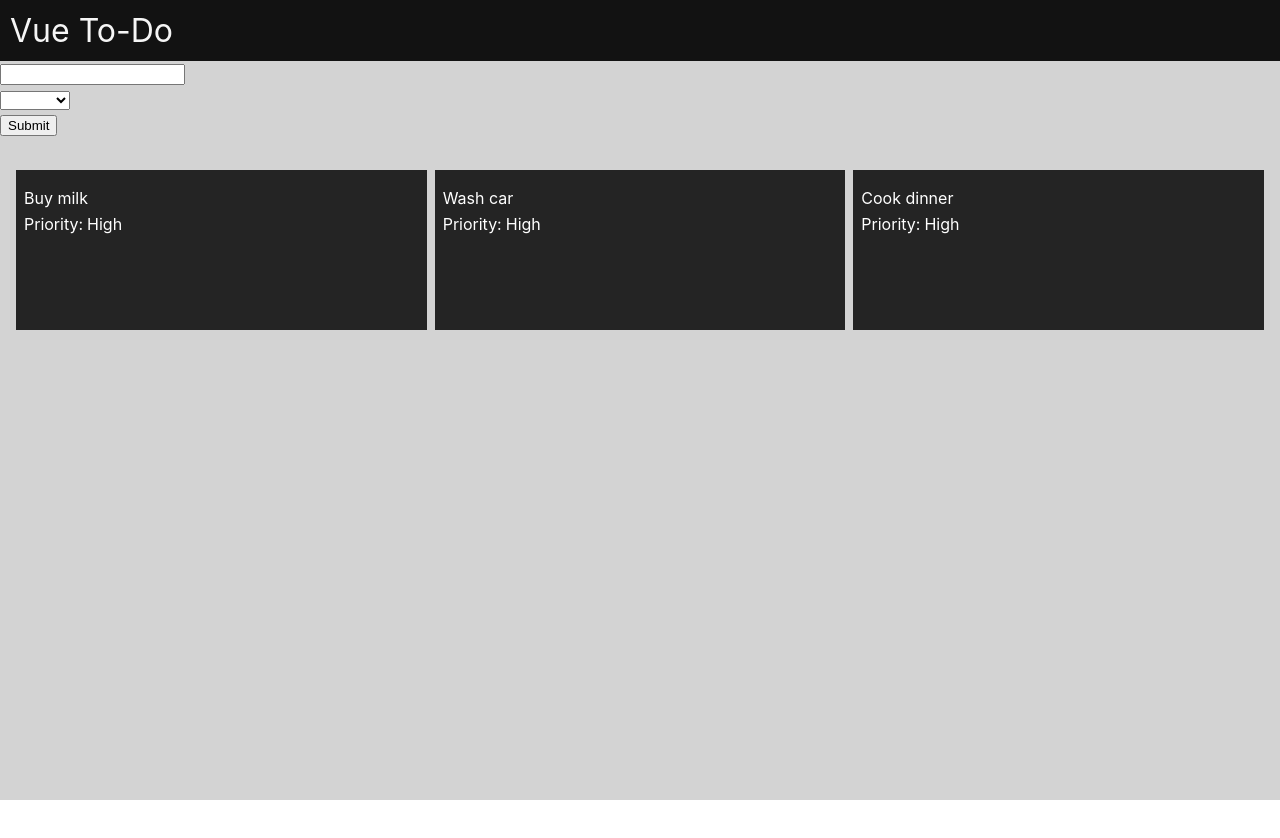
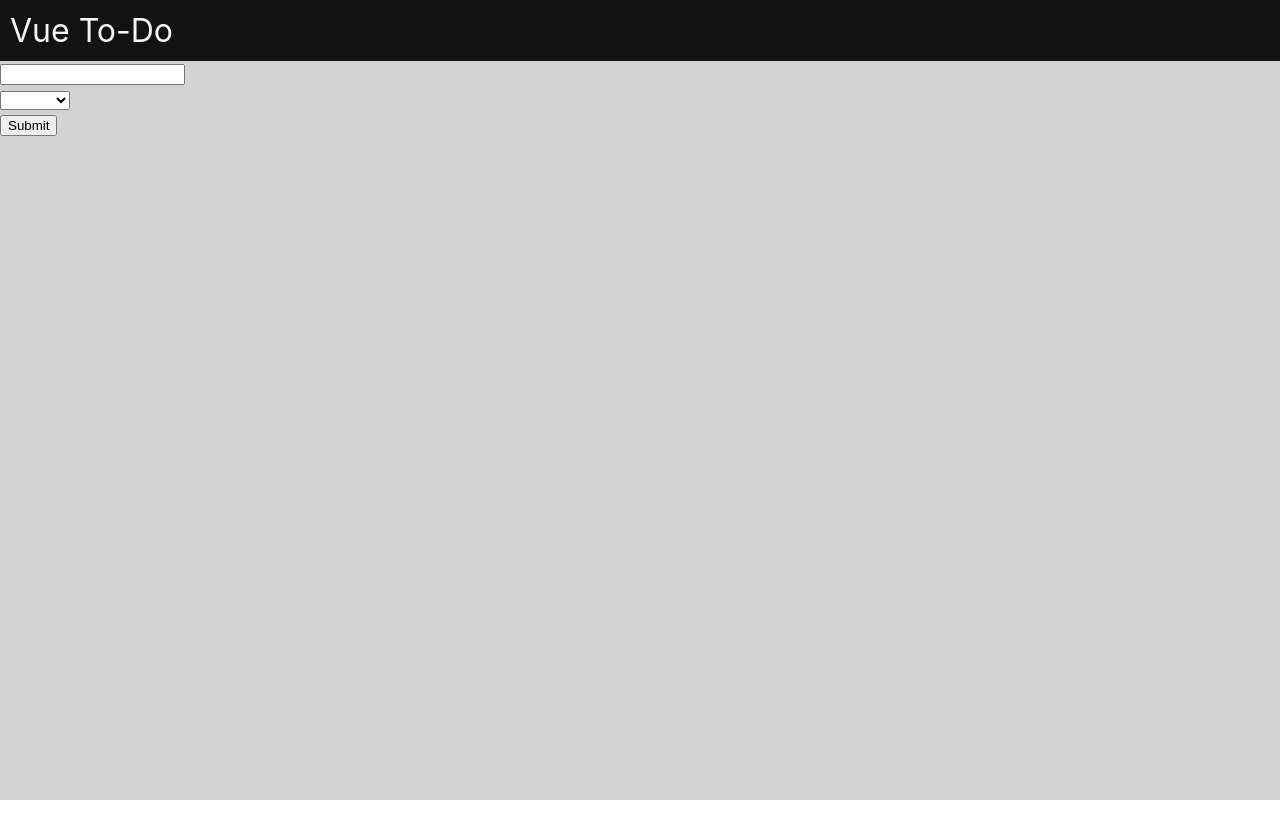
Before and after one commit to supahkenneh/vue-todo, a Vue app: page / in a window 1280 px wide. Shown: the top 838 px of the page. Built offline with nearby package versions, Linux system fonts and the light colour scheme.

Commit message:
server setup

```diff
--- a/src/App.vue
+++ b/src/App.vue
@@ -13,6 +13,7 @@
 </template>
 
 <script>
+import axios from 'axios';
 import Header from './components/Header.vue';
 import ToDoList from './components/ToDoList.vue';
 import ToDoForm from './components/ToDoForm.vue';
@@ -32,17 +33,25 @@ export default {
             done: []
         }
     },
-    mounted() {
+    async mounted() {
+        const response = await axios.get('http://localhost:8080/')
+        console.log(response);
+
         this.tasks =
             [
-                { id: 1, task: 'Buy milk', priority: 2, status: 'todo' },
-                { id: 2, task: 'Wash car', priority: 2, status: 'progress' },
-                { id: 3, task: 'Cook dinner', priority: 2, status: 'done' }
+                // { id: 1, task: 'Buy milk', priority: 2, status: 'todo' },
+                // { id: 2, task: 'Wash car', priority: 2, status: 'progress' },
+                // { id: 3, task: 'Cook dinner', priority: 2, status: 'done' }
             ];
         this.toDo = this.tasks.filter((task) => task.status === 'todo');
         this.inProgress = this.tasks.filter((task) => task.status === 'progress');
         this.done = this.tasks.filter((task) => task.status === 'done');
 
+    },
+    methods: {
+        getTasks: () => {
+            return axios.get(`http://localhost:8080/`)
+        }
     }
 }
 </script>
--- a/src/components/ToDoList.vue
+++ b/src/components/ToDoList.vue
@@ -21,6 +21,4 @@ export default {
 </script>
 
 <style scoped>
-.task-list {
-}
 </style>
```
Also changed, not shown: package.json (+8 -1 lines), vetur.config.js (+11 -0 lines), 2 other files (tests, documents, lock files or other folders).
